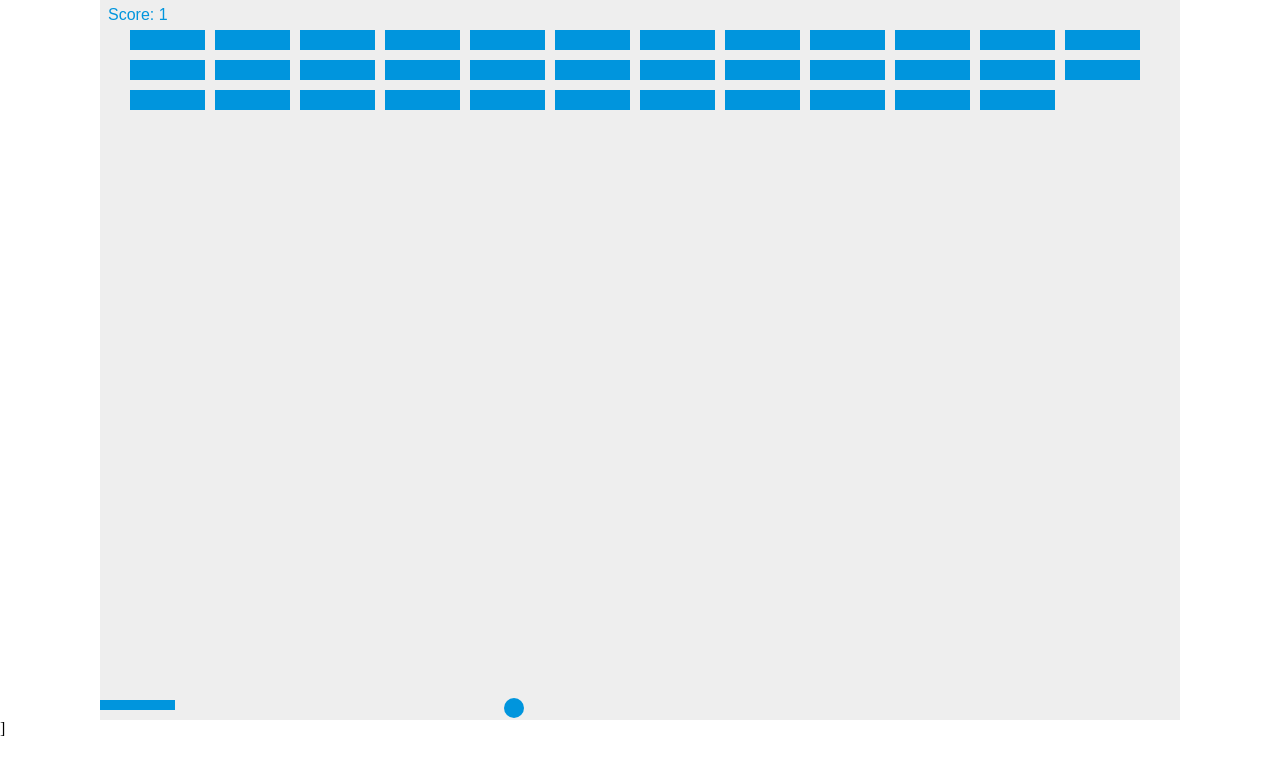
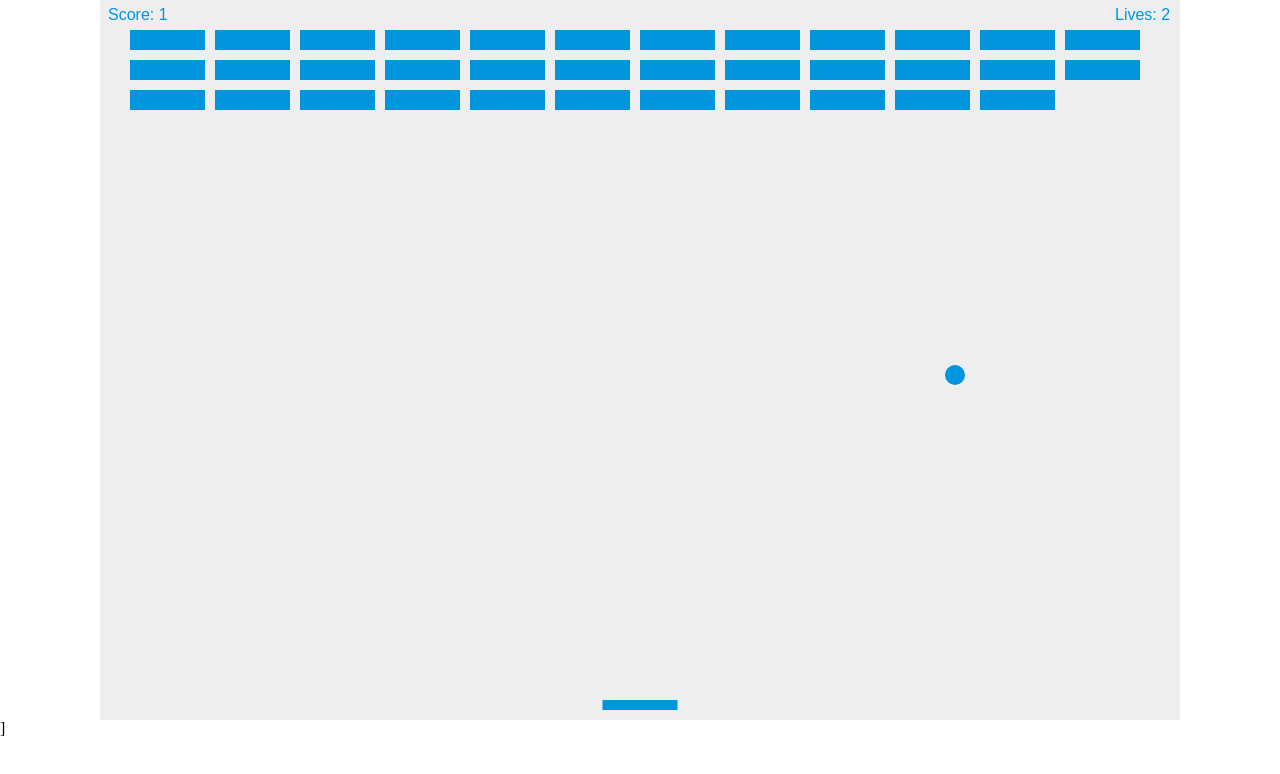
Before and after one commit to WesleyEspinoza/Break, a plain HTML site: page index.html in a window 1280 px wide. Drawn offline with Linux system fonts and the light colour scheme.

Commit message:
silly error fixes and tut completion

```diff
--- a/index.html
+++ b/index.html
@@ -1,18 +1,21 @@
 <!DOCTYPE html>
 <html>
+
 <head>
   <meta charset="utf-8" />
   <title>Break!</title>
   <link rel="stylesheet" href="/css/main.css">
 </head>
+
 <body>
   <canvas id="myCanvas" width="1080" height="720"></canvas>]
-    <script type="text/javascript"src="/public/canvas.js"></script>
-    <script type="text/javascript"src="/public/game.js"></script>
-    <script type="text/javascript"src="/public/brick.js"></script>
-    <script type="text/javascript"src="/public/paddle.js"></script>
-    <script type="text/javascript"src="/public/collision.js"></script>
-    <script type="text/javascript"src="/public/ball.js"></script>
+  <script type="text/javascript" src="/public/canvas.js"></script>
+  <script type="text/javascript" src="/public/game.js"></script>
+  <script type="text/javascript" src="/public/ball.js"></script>
+  <script type="text/javascript" src="/public/paddle.js"></script>
+  <script type="text/javascript" src="/public/brick.js"></script>
+  <script type="text/javascript" src="/public/collision.js"></script>
   <script src="/public/main.js"></script>
 </body>
+
 </html>
--- a/public/ball.js
+++ b/public/ball.js
@@ -1,11 +1,13 @@
 var ball = new (function() {
   this.ballRadius = 10;
+  this.x = canvas.myCanvas.width / 2;
+  this.y = canvas.myCanvas.height - 30;
   this.dx = 3;
   this.dy = -3;
 
   this.drawBall = function drawBall() {
     canvas.ctx.beginPath();
-    canvas.ctx.arc(canvas.x, canvas.y, this.ballRadius, 0, Math.PI * 2);
+    canvas.ctx.arc(this.x,  this.y, this.ballRadius, 0, Math.PI * 2);
     canvas.ctx.fillStyle = "#0095DD";
     canvas.ctx.fill();
   };
--- a/public/brick.js
+++ b/public/brick.js
@@ -36,5 +36,4 @@ var brick = new (function() {
       }
     }
   };
-
 })();
--- a/public/canvas.js
+++ b/public/canvas.js
@@ -1,9 +1,6 @@
 var canvas = new (function() {
-
   this.myCanvas = document.getElementById("myCanvas");
   this.ctx = myCanvas.getContext("2d");
-  this.x = myCanvas.width / 2;
-  this.y = myCanvas.height - 30;
   this.getPosition = function getPosition(el) {
     var xPosition = 0;
     var yPosition = 0;
--- a/public/collision.js
+++ b/public/collision.js
@@ -1,40 +1,45 @@
 var collision = new (function() {
   this.collisionDetection = function collisionDetection() {
-    for (var c = 0; c < brick.brickColumnCount; c++) {
-      for (var r = 0; r < brick.brickRowCount; r++) {
+    for(var c=0; c<brick.brickColumnCount; c++) {
+      for(var r=0; r<brick.brickRowCount; r++) {
         var b = brick.bricks[c][r];
-        if (b.status == 1) {
-          if (
-            canvas.x > b.x &&
-            canvas.x < b.x + brick.brickWidth &&
-            canvas.y > b.y &&
-            canvas.y < b.y + brick.brickHeight
-          ) {
+        if(b.status == 1) {
+          if(ball.x > b.x && ball.x < b.x+brick.brickWidth && ball.y > b.y && ball.y < b.y+brick.brickHeight) {
             ball.dy = -ball.dy;
             b.status = 0;
             game.score++;
+            if(game.score == brick.brickRowCount*brick.brickColumnCount) {
+              alert("YOU WIN, CONGRATS!");
+              document.location.reload();
+            }
           }
         }
       }
     }
 
-    if (canvas.y + ball.dy < ball.ballRadius) {
+  if(ball.x + ball.dx > canvas.myCanvas.width-ball.ballRadius || ball.x + ball.dx < ball.ballRadius) {
+    ball.dx = -ball.dx;
+  }
+  if(ball.y + ball.dy < ball.ballRadius) {
+    ball.dy = -ball.dy;
+  }
+  else if(ball.y + ball.dy > canvas.myCanvas.height-ball.ballRadius) {
+    if(ball.x > paddle.paddleX && ball.x < paddle.paddleX + paddle.paddleWidth) {
       ball.dy = -ball.dy;
-    } else if (canvas.y + ball.dy > canvas.myCanvas.height - ball.ballRadius) {
-      if (canvas.x > paddle.paddleX && canvas.x < paddle.paddleX + paddle.paddleWidth) {
-        ball.dy = -ball.dy;
-      } else {
+    }
+    else {
+      game.lives--;
+      if(game.lives <= 0) {
         alert("GAME OVER");
         document.location.reload();
-        clearInterval(interval);
+      } else {
+        ball.x = canvas.myCanvas.width/2;
+        ball.y = canvas.myCanvas.height-30;
+        ball.dx = 3;
+        ball.dy = -3;
+        paddle.paddleX = (canvas.myCanvas.width-paddle.paddleWidth)/2;
       }
     }
-
-    if (canvas.x + ball.dx > canvas.myCanvas.width - ball.ballRadius || canvas.x + ball.dx < ball.ballRadius) {
-      ball.dx = -ball.dx;
-    }
-    if (canvas.y + ball.dy > canvas.myCanvas.height - ball.ballRadius || canvas.y + ball.dy < ball.ballRadius) {
-      ball.dy = -ball.dy;
-    }
-  };
+  }
+};
 })();
--- a/public/game.js
+++ b/public/game.js
@@ -1,11 +1,17 @@
-var game = new (function(){
-  this.score = 0
-  this.gameSpeed = 10
+var game = new (function() {
+  this.score = 0;
+  this.lives = 3;
+  this.gameSpeed = 10;
 
   this.drawScore = function drawScore() {
     canvas.ctx.font = "16px Arial";
     canvas.ctx.fillStyle = "#0095DD";
-    canvas.ctx.fillText("Score: "+this.score, 8, 20);
+    canvas.ctx.fillText("Score: " + this.score, 8, 20);
   };
 
+  this.drawLives = function drawLives() {
+    canvas.ctx.font = "16px Arial";
+    canvas.ctx.fillStyle = "#0095DD";
+    canvas.ctx.fillText("Lives: " + this.lives, canvas.myCanvas.width - 65, 20);
+  };
 })();
--- a/public/main.js
+++ b/public/main.js
@@ -1,4 +1,3 @@
-
 var canvasPos = canvas.getPosition(canvas.myCanvas);
 canvas.myCanvas.addEventListener("mousemove", setMousePosition, false);
 function setMousePosition(e) {
@@ -15,9 +14,11 @@ function draw() {
   ball.drawBall();
   collision.collisionDetection();
   game.drawScore();
+  game.drawLives();
 
-  canvas.x += ball.dx;
-  canvas.y += ball.dy;
+  ball.x += ball.dx;
+  ball.y += ball.dy;
+
 }
 
 var interval = setInterval(draw, game.gameSpeed);
```
Lines whose indentation alone changed are shown as unchanged.
